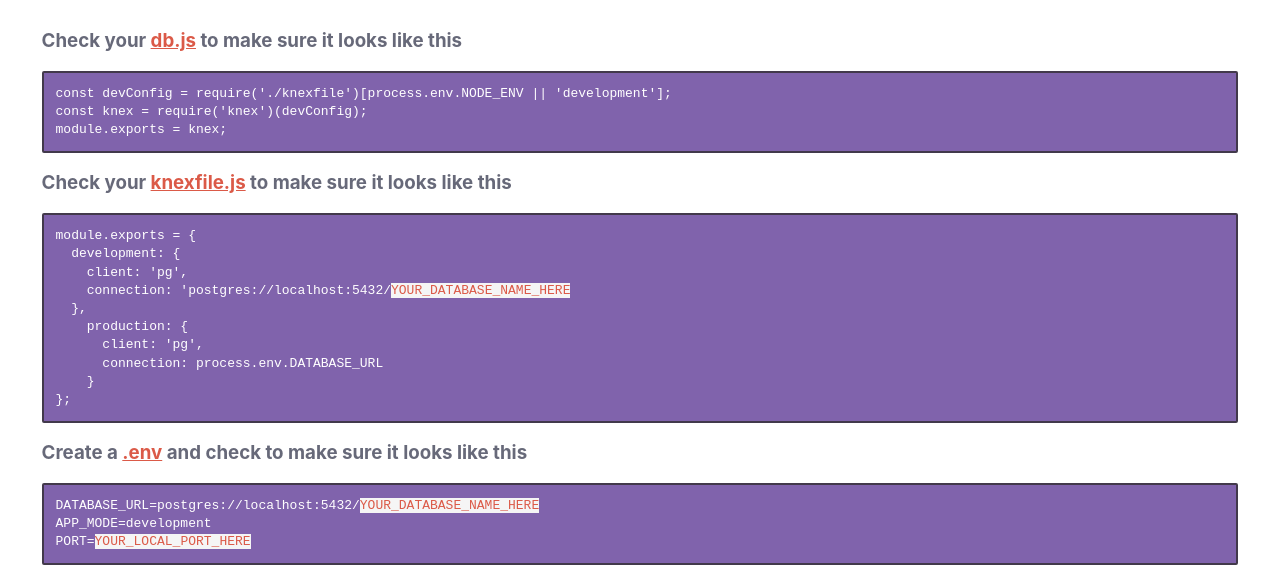
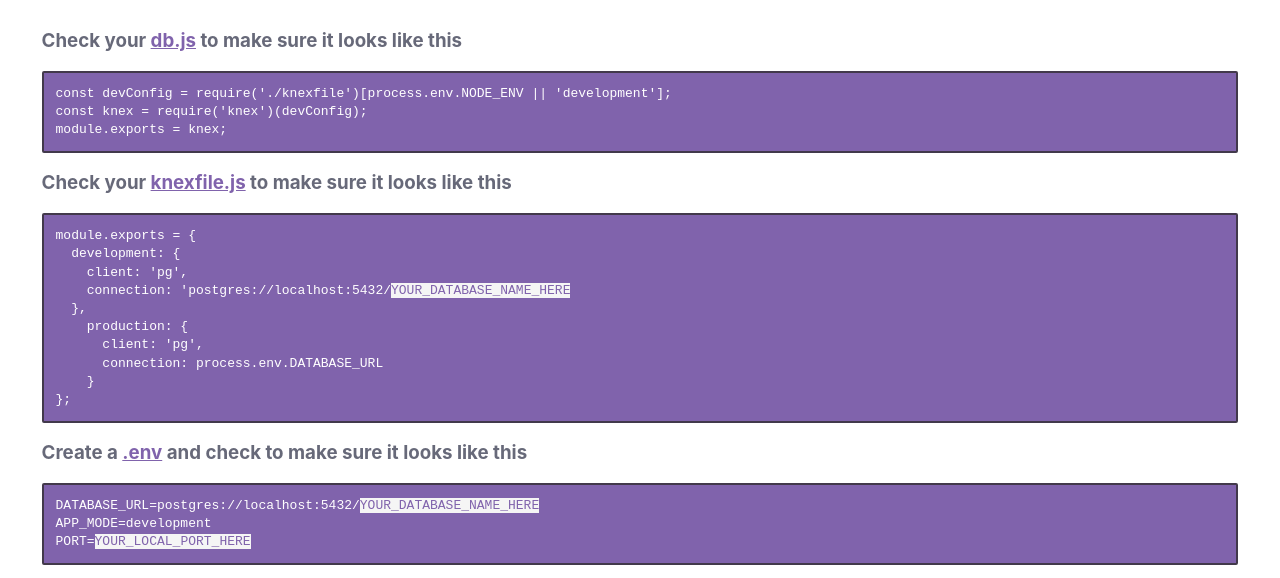
Before and after one commit to davidnymanmusic/heroku_deployment_static, a plain HTML site: page index.html in a window 1280 px wide. Shown: the part 201-779 px from the top of the page. Drawn offline with Linux system fonts and the light colour scheme.

Commit message:
change format

```diff
--- a/assets/css/site.css
+++ b/assets/css/site.css
@@ -51,7 +51,7 @@ pre {
   padding: 1%;
   border-radius: 2px;
   border: 2px solid rgb(66, 57, 75);
-	line-height: 1.4;
+  line-height: 1.4;
 }
 
 code {
@@ -60,12 +60,11 @@ code {
   padding: 3px;
   padding-right: 3px;
   border: 2px solid rgb(221, 222, 219);
-
 }
 
 code::before {
-	content: '$ ';
-	color: rgb(75, 235, 120);
+  content: '$ ';
+  color: rgb(75, 235, 120);
 }
 
 h3 {
@@ -74,10 +73,11 @@ h3 {
 
 strong {
   text-decoration: underline;
-  color: rgb(219, 90, 72);
+  color: rgb(128, 99, 172);
+  ;
 }
 
 span {
-  color: rgb(219, 90, 72);
+  color: rgb(128, 99, 172);
   background-color: rgb(245, 245, 245);
 }
```
